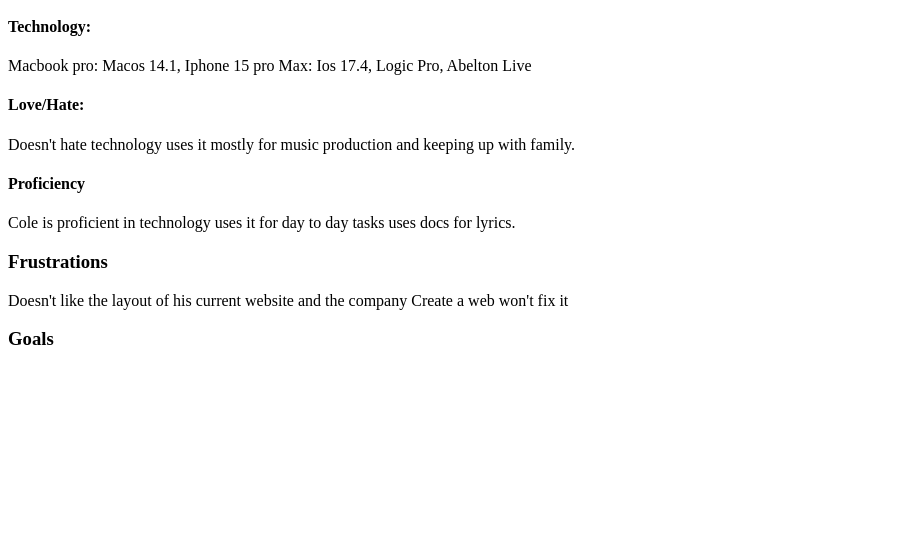
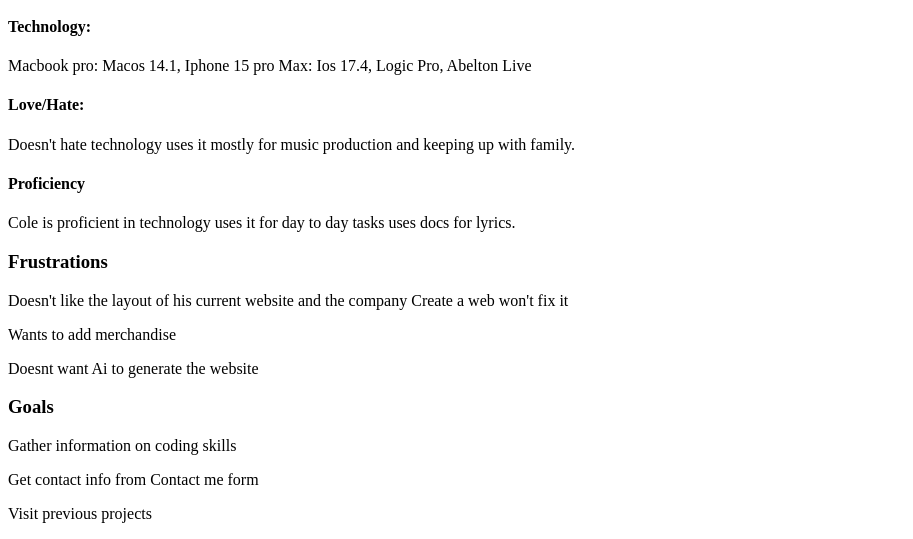
Before and after one commit to Isaacj613/isaac-pwp, a plain HTML site: page public_html/documentation/milestone-1.html in a window 1280 px wide. Shown: the part 458-997 px from the top of the page, without its empty margins (0-913 px from the left). Before the commit the page ends 827 px from the top, so only its background shows below. Drawn offline with Linux system fonts and the light colour scheme.

Commit message:
finished pwp

```diff
--- a/public_html/documentation/milestone-1.html
+++ b/public_html/documentation/milestone-1.html
@@ -30,9 +30,11 @@
             <p>Cole is proficient in technology uses it for day to day tasks uses docs for lyrics.</p>
             <h3>Frustrations</h3>
             <p>Doesn't like the layout of his current website and the company Create a web won't fix it</p>
-            <p></p>
+            <p>Wants to add merchandise</p>
+            <p>Doesnt want Ai to generate the website</p>
             <h3>Goals</h3>
-
-
+            <p>Gather information on coding skills</p>
+            <p>Get contact info from Contact me form</p>
+            <p>Visit previous projects</p>
 </body>
 </html>
```
